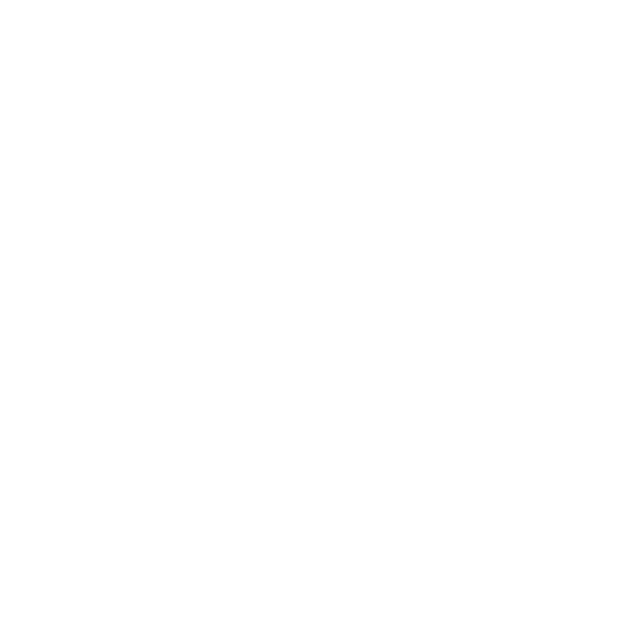
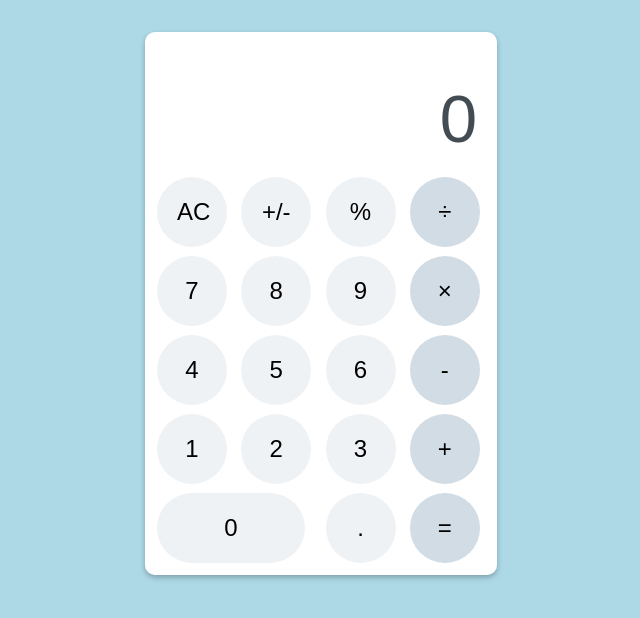
Before and after one commit to jetfuzz/calculator, a plain HTML site: page index.html in a window 1280 px wide. Shown: the whole page, without its empty margins (319-959 px from the left). Drawn offline with Linux system fonts and the light colour scheme.

Commit message:
Create HTML and CSS for calculator

```diff
--- a/index.html
+++ b/index.html
@@ -8,6 +8,29 @@
     <link rel="stylesheet" href="style.css">
 </head>
 <body>
-
+    <div class="calculator">
+        <div class="calculator__display">0</div>
+        <div class="calculator__btns">
+            <button class="calculator__btn">AC</button>
+            <button class="calculator__btn">+/-</button>
+            <button class="calculator__btn">%</button>
+            <button class="calculator__btn calculator__btn--operator">÷</button>
+            <button class="calculator__btn">7</button>
+            <button class="calculator__btn">8</button>
+            <button class="calculator__btn">9</button>
+            <button class="calculator__btn calculator__btn--operator">&times;</button>
+            <button class="calculator__btn">4</button>
+            <button class="calculator__btn">5</button>
+            <button class="calculator__btn">6</button>
+            <button class="calculator__btn calculator__btn--operator">-</button>
+            <button class="calculator__btn">1</button>
+            <button class="calculator__btn">2</button>
+            <button class="calculator__btn">3</button>
+            <button class="calculator__btn calculator__btn--operator">+</button>
+            <button class="calculator__btn calculator__btn--zero">0</button>
+            <button class="calculator__btn">.</button>
+            <button class="calculator__btn calculator__btn--operator">=</button>
+        </div>
+    </div>
 </body>
 </html>
--- a/style.css
+++ b/style.css
@@ -0,0 +1,69 @@
+body {
+    font-family: Arial, Helvetica, sans-serif;
+    background-color: lightblue;
+}
+
+.calculator {
+    border-radius: 10px;
+    box-shadow: 0px 3px 6px 0px rgba(0, 0, 0, 0.15), 0px 2px 4px 0px rgba(0, 0, 0, 0.12);
+    margin-inline-start: auto;
+    margin-inline-end: auto;
+    margin-block-start: 2em;
+    max-inline-size: 22rem;
+    overflow: hidden;
+    color: hsl(202, 11%, 29%);
+}
+
+.calculator__display {
+    background: hsl(255, 100%, 100%);
+    font-size: 4.2rem;
+    padding-block-start: 3rem;
+    padding-block-end: 0.5rem;
+    padding-inline-end: 1.25rem;
+    text-align: end;
+}
+
+.calculator__btns {
+    display: grid;
+    grid-template-columns: repeat(4, 1fr);
+    grid-gap: 1px;
+    background: hsl(255, 100%, 100%);
+    padding: 0.5rem;
+}
+
+.calculator__btn {
+    background: hsl(210, 25%, 95%);
+    border: none;
+    padding-block-start: 1rem;
+    padding-block-end: 1rem;
+    padding-inline-end: 1.25rem;
+    padding-inline-start: 1.25rem;
+    font-size: 1.5rem;
+    inline-size: 70px;
+    block-size: 70px;
+    margin: 0.25rem;
+    border-radius: 40px;
+    cursor: pointer;
+}
+
+.calculator__btn--zero {
+    grid-column: span 2;
+    inline-size: calc(70px * 2 + 0.5rem);
+}
+
+.calculator__btn:hover {
+    box-shadow: 0 0 8px 0 rgba(0, 0, 0, 0.3) inset;
+    outline: none;
+}
+
+.calculator__btn--operator {
+    background: hsl(208, 25%, 86%);
+}
+
+.calculator__btn--operator:active {
+    background: hsl(208, 24%, 80%);
+}
+
+.calculator__btn--zero {
+    height: auto;
+}
```
